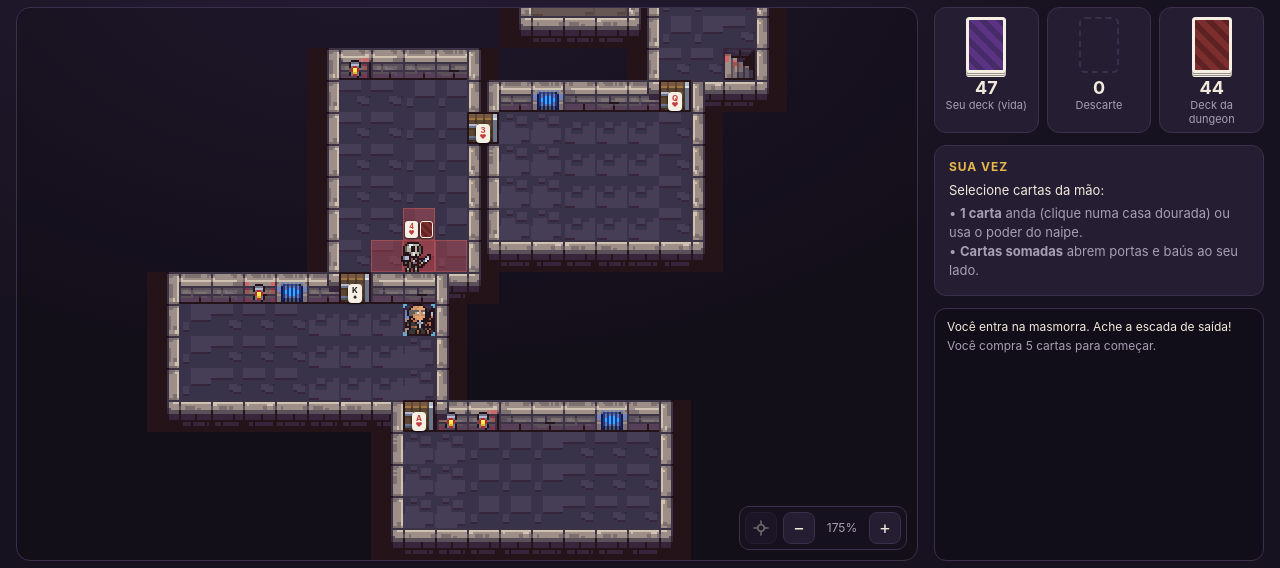
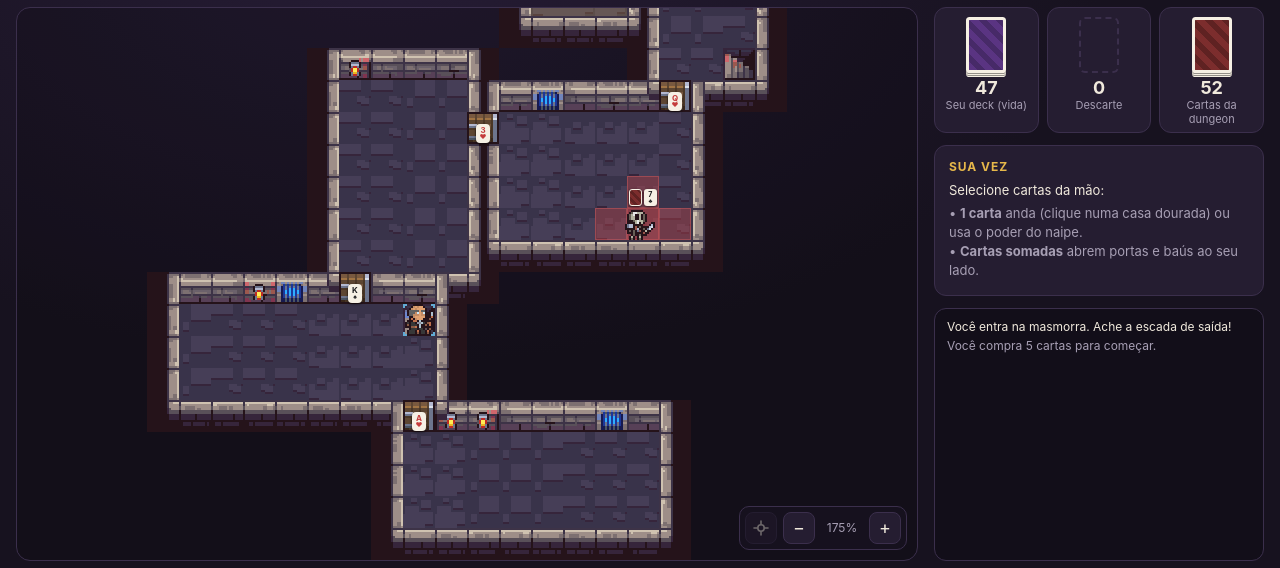
Before and after one commit to juliabax/deckcrawly-play, a plain HTML site: page index.html in a window 1280 px wide. Both pictures are taken after a click on the button "Liga ou desliga a névoa (tecla F)". Shown: the part 55-623 px from the top of the page. Drawn offline with Linux system fonts and the light colour scheme.

Commit message:
Atualiza o jogo (2026-11-05)

```diff
--- a/css/style.css
+++ b/css/style.css
@@ -1144,6 +1144,15 @@ html:not(.touch) .no-fx .hand .card:hover {
   gap: 2px;
 }
 
+/* inimigo de 3 cartas: as cartinhas ficam em leque para caber acima da cabeça */
+.enemy-cards.many {
+  gap: 0;
+}
+
+.enemy-cards.many .mini + .mini {
+  margin-left: calc(var(--tile) * -0.12);
+}
+
 .t-enemy .mini {
   width: calc(var(--tile) * 0.4);
   height: calc(var(--tile) * 0.52);
--- a/js/game.js
+++ b/js/game.js
@@ -10,17 +10,18 @@
     roomsMin: 4,
     roomsMax: 6,
     loops: 1,
-    enemiesPerFloor: 1, // sentinelas por andar
-    enemyCards: 2, // cartas de cada inimigo (cada uma funciona como o custo de uma porta)
-    enemyMaxRank: 9, // inimigo fácil: custos de até 9
+    // Inimigos: gastam as cartas que sobram no deck da dungeon depois das portas e dos baús.
+    enemyCards: 2, // cartas de um inimigo comum (cada uma funciona como o custo de uma porta)
+    enemyDeepCards: 3, // cartas de um inimigo dos andares mais fundos
+    enemyDeepFloor: 4, // a partir deste andar aparecem os de enemyDeepCards
+    enemyMaxPerFloor: 3, // no máximo tantos inimigos por andar
+    enemyShare: 1, // fração das sobras do deck da dungeon que vira inimigos (1 = todas)
+    enemyRamp: 9, // mistura das cartas entre os andares: 0 = os andares de cima só pegam as mais baixas; quanto maior, mais misturado
     enemyRange: 1, // zona de ataque: casas em cruz ao redor dele
     enemyHidden: 1, // cartas do inimigo viradas de costas (aparecem quando você derruba outra)
   };
 
   const fail = (error) => ({ ok: false, error });
-
-  // Só aparência (a arte escolhe o desenho): um tipo de inimigo por andar, em rodízio.
-  const ENEMY_KINDS = ['skeleton1', 'skeleton2', 'vampire'];
 
   class Game {
     constructor(opts = {}) {
@@ -39,12 +40,14 @@
       this.pending = null; // { type: 'refill' | 'chest' | 'combat', ... }
       this.logs = [];
       this.floorNo = 0;
+      this.floors = []; // todos os andares, gerados no começo do jogo
       this.floor = null;
       this.player = null;
       this.visited = new Set();
 
       this.draw(this.config.handMax);
       this.log(`Você compra ${this.hand.length} cartas para começar.`);
+      this.generateDungeon();
       this.startFloor(1);
     }
 
@@ -71,16 +74,84 @@
       return this.dungeonDeck.pop();
     }
 
-    // Cartas de um inimigo: saem do deck da dungeon, escolhendo cartas de até enemyMaxRank
-    // (inimigo fácil). Se o deck já não tem nenhuma, usa a próxima carta que vier.
-    enemyCards() {
-      const cards = [];
-      while (cards.length < this.config.enemyCards) {
-        let i = this.dungeonDeck.length - 1;
-        while (i >= 0 && this.dungeonDeck[i].rank > this.config.enemyMaxRank) i--;
-        cards.push(i >= 0 ? this.dungeonDeck.splice(i, 1)[0] : this.dungeonDraw());
+    // Gera a masmorra inteira no começo: primeiro as portas e os baús de todos os andares (que
+    // pagam seus custos com cartas do deck da dungeon) e depois, com o que sobrou do deck,
+    // os inimigos. Assim a dungeon sempre cobra, no total, o valor de um deck completo.
+    generateDungeon() {
+      this.floors = [];
+      for (let n = 1; n <= this.config.floors; n++) {
+        this.floors.push(DC.generateFloor(this.rng, this.config, () => this.dungeonDraw()));
       }
-      return cards;
+      this.planEnemies();
+    }
+
+    // Distribui as sobras do deck da dungeon em inimigos. As cartas mais baixas vão para os
+    // andares de cima e as mais altas para os de baixo (a dificuldade sobe sozinha); os
+    // andares mais fundos têm os inimigos de 3 cartas e recebem inimigos primeiro.
+    planEnemies() {
+      const cfg = this.config;
+      const spots = this.floors.map((f) => DC.placeEnemies(this.rng, f, cfg.enemyMaxPerFloor, cfg.enemyRange));
+      const sizeAt = (floorNo) => (floorNo >= cfg.enemyDeepFloor ? cfg.enemyDeepCards : cfg.enemyCards);
+
+      const budget = Math.floor(this.dungeonDeck.length * cfg.enemyShare);
+      // Cada carta ganha uma folga aleatória no ordenamento (enemyRamp): a dificuldade sobe com o
+      // andar, mas sem os extremos de só ases e 2 em cima e só reis embaixo.
+      const pool = this.rng
+        .shuffle(this.dungeonDeck.slice())
+        .slice(0, budget)
+        .map((card) => ({ card, key: card.rank + (this.rng.next() * 2 - 1) * cfg.enemyRamp }))
+        .sort((a, b) => a.key - b.key)
+        .map((item) => item.card);
+
+      // Quantos inimigos, e de quantas cartas, em cada andar: rodadas do andar mais fundo ao mais raso.
+      const sizes = this.floors.map(() => []);
+      let left = pool.length;
+      const round = (size) => {
+        let placed = false;
+        for (let i = this.floors.length - 1; i >= 0; i--) {
+          const cards = size(i + 1);
+          if (sizes[i].length < spots[i].length && left >= cards) {
+            sizes[i].push(cards);
+            left -= cards;
+            placed = true;
+          }
+        }
+        return placed;
+      };
+      while (round(sizeAt)) {
+        /* repete até não caber mais */
+      }
+      while (round(() => cfg.enemyCards)) {
+        /* sobras pequenas viram inimigos de 2 cartas onde ainda houver lugar */
+      }
+
+      const used = new Set();
+      this.floors.forEach((floor, i) => {
+        floor.enemies = sizes[i].map((size, id) => {
+          const cards = pool.splice(0, size);
+          cards.forEach((c) => used.add(c.id));
+          return {
+            id,
+            ...spots[i][id],
+            kind: size >= cfg.enemyDeepCards ? ['skeleton2', 'vampire'][(i + id) % 2] : 'skeleton1', // só aparência
+            cards,
+            hidden: this.hiddenCards(cards),
+            down: [],
+            dead: false,
+          };
+        });
+      });
+      this.dungeonDeck = this.dungeonDeck.filter((c) => !used.has(c.id));
+    }
+
+    // Cartas da dungeon que ainda cobram algo: portas e baús fechados e cartas de inimigos de pé.
+    dungeonRemaining() {
+      let n = 0;
+      for (const f of this.floors) {
+        n += f.doors.filter((d) => !d.open).length + f.chests.filter((c) => !c.open).length;
+        for (const e of f.enemies) if (!e.dead) n += e.cards.length - e.down.length;
+      }
+      return n;
     }
 
     // Ids das cartas do inimigo que começam viradas de costas (sempre sobra ao menos uma à vista).
@@ -92,19 +163,7 @@
 
     startFloor(n) {
       this.floorNo = n;
-      this.floor = DC.generateFloor(this.rng, this.config, () => this.dungeonDraw());
-      this.floor.enemies = DC.placeEnemies(this.rng, this.floor, this.config.enemiesPerFloor, this.config.enemyRange).map((spot, id) => {
-        const cards = this.enemyCards();
-        return {
-          id,
-          ...spot,
-          kind: ENEMY_KINDS[(this.floorNo - 1 + id) % ENEMY_KINDS.length],
-          cards,
-          hidden: this.hiddenCards(cards),
-          down: [],
-          dead: false,
-        };
-      });
+      this.floor = this.floors[n - 1];
       this.player = { x: this.floor.start.x, y: this.floor.start.y };
       this.visited = new Set([this.floor.grid[this.player.y][this.player.x].room]);
       if (n > 1) {
--- a/js/ui.js
+++ b/js/ui.js
@@ -1154,13 +1154,15 @@
       const pile = (name, count, stack) =>
         `<div class="pile"><div class="stack">${stack}</div><b>${count}</b>${name}</div>`;
       const lowDeck = g.status === 'playing' && g.playerDeck.length <= LOW_DECK;
+      // O deck da dungeon é gasto em portas, baús e inimigos: o contador mostra o que ainda cobra algo.
+      const dungeonLeft = g.dungeonRemaining();
       this.el.piles.innerHTML =
         pile(lowDeck ? 'Deck acabando!' : 'Seu deck (vida)', g.playerDeck.length, g.playerDeck.length ? '<div class="card back small"></div>' : '<div class="empty"></div>') +
         pile('Descarte', g.discard.length, top ? cardHTML(top, { small: true, extra: 'static' }) : '<div class="empty"></div>') +
-        pile('Deck da dungeon', g.dungeonDeck.length, g.dungeonDeck.length ? '<div class="card back dungeon small"></div>' : '<div class="empty"></div>');
+        pile('Cartas da dungeon', dungeonLeft, dungeonLeft ? '<div class="card back dungeon small"></div>' : '<div class="empty"></div>');
 
       // O contador "pula" quando muda. O do descarte espera a carta chegar.
-      const counts = [g.playerDeck.length, g.discard.length, g.dungeonDeck.length];
+      const counts = [g.playerDeck.length, g.discard.length, dungeonLeft];
       const delays = this.fxBumpDelay || [0, 0.26, 0];
       this.fxBumpDelay = null;
       if (this.fxOn && this.lastCounts) {
@@ -1404,7 +1406,7 @@
                 const facedown = left.filter((c) => isHiddenCard(enemy, c)).length;
                 inner =
                   (art ? `<i class="sprite enemy-sprite k-${enemy.kind}"></i>` : ENEMY_SVG) +
-                  `<span class="enemy-cards">${left.map((c) => (isHiddenCard(enemy, c) ? MINI_BACK : miniHTML(c))).join('')}</span>`;
+                  `<span class="enemy-cards${left.length > 2 ? ' many' : ''}">${left.map((c) => (isHiddenCard(enemy, c) ? MINI_BACK : miniHTML(c))).join('')}</span>`;
                 title = `Inimigo (${left.length} carta${left.length === 1 ? '' : 's'}${facedown ? `, ${facedown} virada${facedown === 1 ? '' : 's'}` : ''}): entrar na zona vermelha começa um combate`;
               } else if (DC.enemyAt(f, x, y)) {
                 cls += ' zone';
@@ -1701,7 +1703,7 @@
         <h4>Zoom</h4>
         <p>Os botões + e − no canto do mapa (ou as teclas + e −) aproximam e afastam. Com zoom perto, o mapa acompanha o seu personagem; em 100% você vê a masmorra inteira. Para olhar outras salas, <b>arraste o mapa</b> (em qualquer ponto, inclusive na parte escura). O botão ◎ ao lado do zoom (ou a tecla C) volta para o personagem, e a câmera também volta sozinha quando ele anda.</p>
         <h4>Inimigos</h4>
-        <p>Um inimigo parado guarda uma sala, com <b>2 cartas</b> (cada uma é como o custo de uma porta, mas <b>uma delas começa virada de costas</b> e só aparece quando você derruba a outra) e uma <b>zona vermelha</b> ao redor. Se o seu caminho entra na zona, o movimento é cortado e começa o <b>combate</b>: escolha cartas da mão cuja soma seja pelo menos o custo de uma carta dele e derrube-a (soma exata compra 1 carta); os poderes de ♥ e ♠ funcionam ali. Derrotando as 2 cartas você vence e compra 1 carta. Dá para <b>fugir</b> descartando 1 carta (você volta para fora da zona e as cartas já derrubadas continuam derrubadas), mas se for a sua última carta você perde.</p>
+        <p>Um inimigo parado guarda uma sala, com <b>2 cartas</b> (<b>3 nos andares mais fundos</b>, os de foice e de manto): cada uma é como o custo de uma porta, mas <b>uma delas começa virada de costas</b> e só aparece quando você derruba outra. Há uma <b>zona vermelha</b> ao redor. Os inimigos gastam as cartas que sobram no deck da dungeon depois das portas e dos baús, então o contador "Cartas da dungeon" mostra o que ainda cobra algo (portas, baús e cartas de inimigos). Se o seu caminho entra na zona, o movimento é cortado e começa o <b>combate</b>: escolha cartas da mão cuja soma seja pelo menos o custo de uma carta dele e derrube-a (soma exata compra 1 carta); os poderes de ♥ e ♠ funcionam ali. Derrotando as 2 cartas você vence e compra 1 carta. Dá para <b>fugir</b> descartando 1 carta (você volta para fora da zona e as cartas já derrubadas continuam derrubadas), mas se for a sua última carta você perde.</p>
         <h4>No iPad (toque)</h4>
         <p>Toque numa carta para escolher (toque de novo para soltar). Toque numa casa dourada para <b>ver o caminho</b> e toque <b>de novo na mesma casa</b> para andar, assim um toque errado não gasta a carta. Toque numa porta ou baú ao seu lado para abrir. <b>Arraste o mapa com o dedo</b> para olhar outras salas; o botão ◎ volta para o personagem.</p>
         <h4>Salas novas</h4>
```
